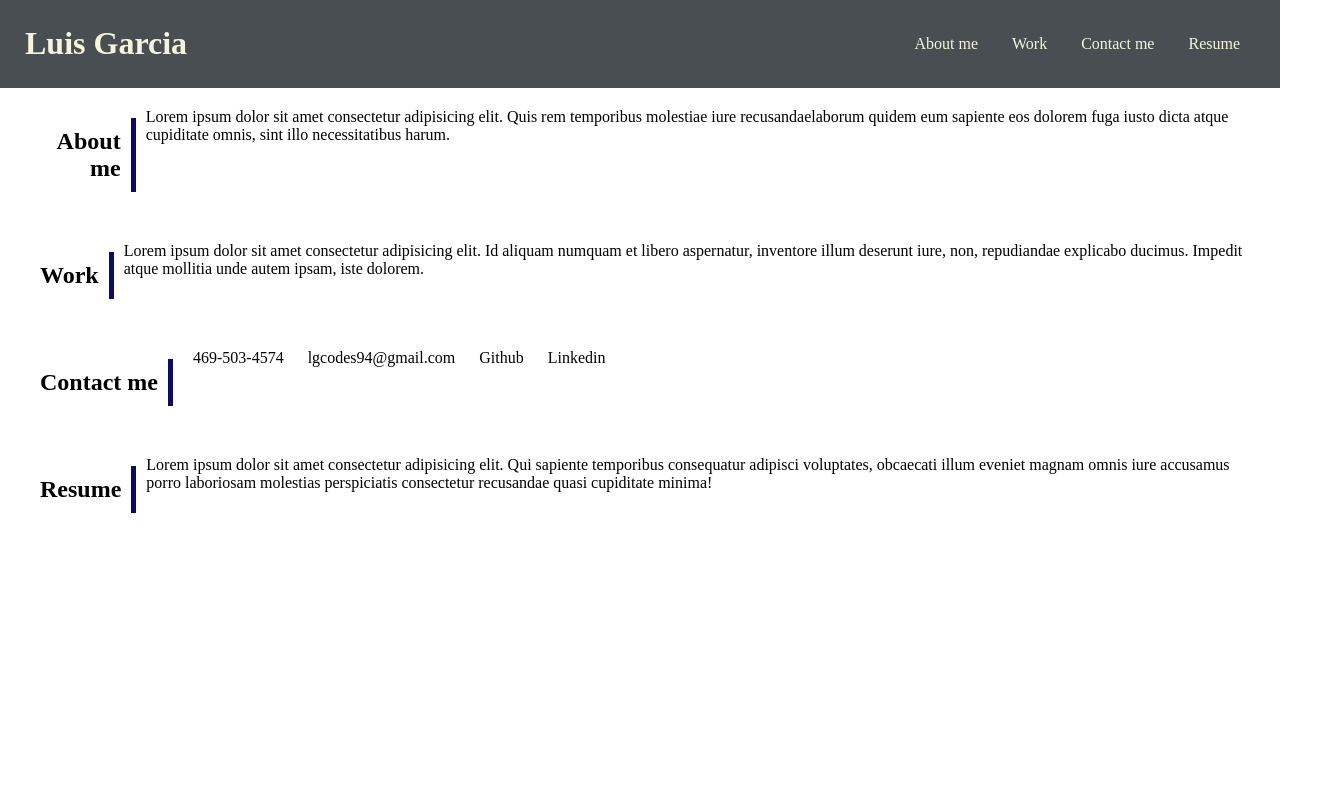
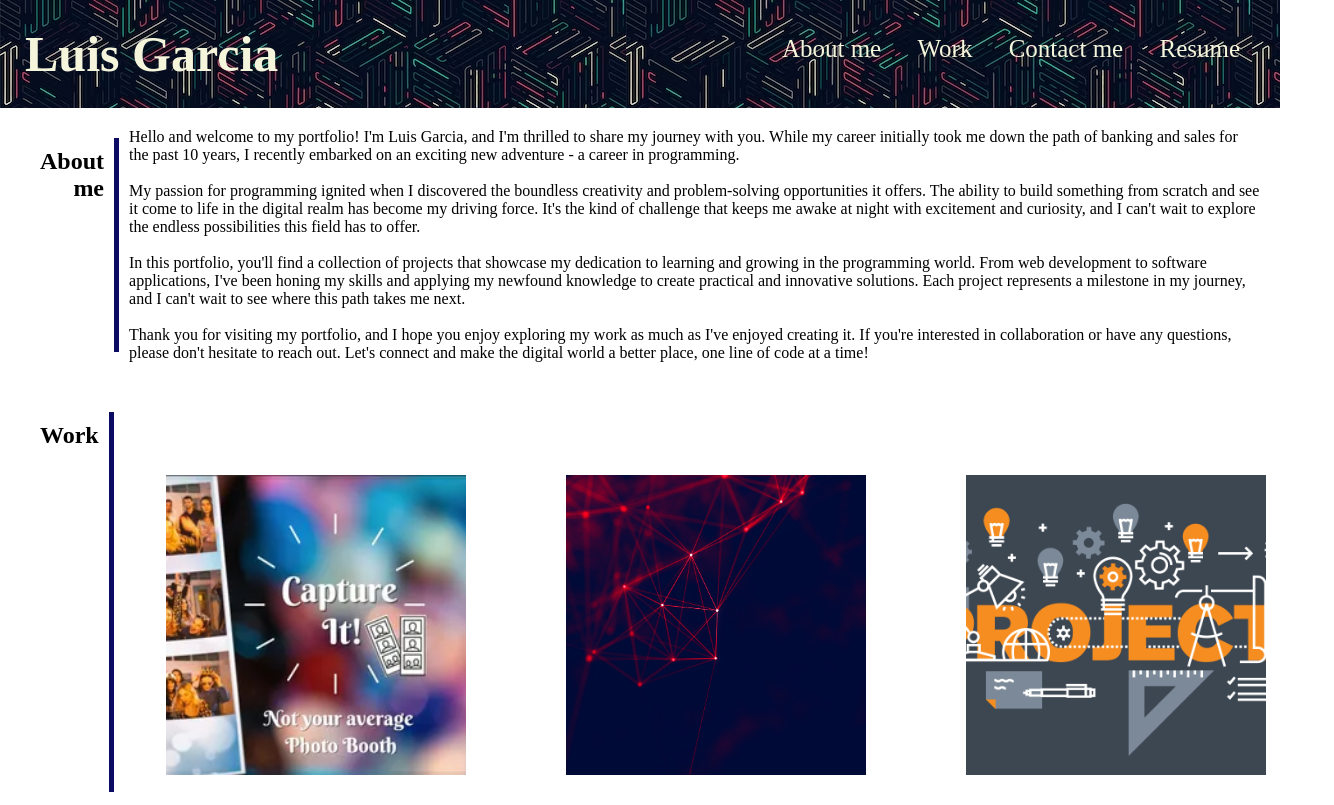
Before and after one commit to LgCodes94/Digital-Chronicles, a plain HTML site: page index.html in a window 1280 px wide. Shown: the top 805 px of the page, 1334 px wide, since content can reach past the window. Drawn offline with Linux system fonts and the light colour scheme.

Commit message:
Added Css style, added navbar and header

```diff
--- /dev/null
+++ b/assets/graphic.css
@@ -0,0 +1,75 @@
+article {
+  display: flex;
+  justify-content: center;
+  align-items: center;
+  min-height: 50vh;
+}
+
+.container {
+  position: relative;
+  width: 400px;
+  display: flex;
+  justify-content: center;
+  flex-wrap: wrap;
+  transform-style: preserve-3d;
+  perspective: 500px;
+  margin: 0px;
+  padding: 0;
+}
+
+.container .box {
+  position: relative;
+  width: 300px;
+  height: 300px;
+  background: black;
+  transition: 0.5s;
+  transform-style: preserve-3d;
+  overflow: hidden;
+  margin-right: 15px;
+  margin-top: 45px;
+}
+
+.container:hover .box {
+  transform: rotateY(25deg);
+}
+
+.container .box:hover~.box {
+  transform: rotateY(-25deg);
+}
+
+.container .box:hover {
+  transform: rotate(0deg) scale(1.5);
+  z-index: 1;
+  box-shadow: 0 25px 40px rgba(0, 0, 0, 0.5);
+}
+
+.container .box .imgBx {
+  position: absolute;
+  top: 0;
+  left: 0;
+  width: 100%;
+  height: 100%;
+}
+
+.container .box .imgBx::before {
+  content: '';
+  position: absolute;
+  top: 0;
+  left: 0;
+  width: 100%;
+  height: 100%;
+  background: linear-gradient(180deg, rgb(129, 84, 201) black);
+  z-index: 1;
+  opacity: 0;
+  transition: 0.5s;
+  mix-blend-mode: multiply;
+}
+
+.container .box .imgBx img {
+  position: absolute;
+  top: 0;
+  left: 0;
+  width: 100%;
+  height: 100%;
+  object-fit: cover;
+}
--- a/assets/style.css
+++ b/assets/style.css
@@ -15,6 +15,7 @@
 
 
 .header {
+  background-image: url('./patterns.png');
   display: flex;
   flex-direction: row;
   justify-content: space-between;
@@ -22,7 +23,9 @@
   background-color: var(--dark);
   margin: 0;
   padding: 25px;
+  font-size: 25px;
 }
+
 
 .navbar li {
   display: inline-block;
@@ -35,13 +38,12 @@ ul {
   margin: 0;
   padding: 0;
   overflow: hidden;
-  background-color: var(--dark);
+
 }
 
 li a {
   display: block;
   padding: 10px 15px;
-  background-color: var(--dark);
   border-left: 1px var(--text);
   color: var(--text);
   text-decoration: none;
@@ -57,7 +59,7 @@ li a:hover {
 }
 
 
-.container {
+.section {
   display: flex;
   float: left;
   color: var(--bodytext);
@@ -78,37 +80,12 @@ li a:hover {
   justify-content: space-between;
   padding: 10px;
   margin-bottom: 0;
+}
+
+@media (max-width: 1231px) {
+  .header {
+    font-size: 1.5rem;
+  }
+
 
 }
-
-/* #body {
-  display: inline-block;
-  font-family: var(--fontFamily);
-  font-size: 15px;
-} */
-
-/* .container,
-#p {
-  display: flex;
-  justify-content: right;
-  flex-wrap: wrap;
-  font-family: var(--fontFamily);
-}
-
-.container,
-#p {
-  display: flex;
-  justify-content: right;
-  flex-wrap: wrap;
-  font-family: var(--fontFamily);
-}
-
-.container,
-#p {
-  display: flex;
-  justify-content: right;
-  flex-wrap: wrap;
-  font-family: var(--fontFamily);
-}
-
-*/
--- a/index.html
+++ b/index.html
@@ -5,6 +5,7 @@
   <meta charset="UTF-8">
   <meta name="viewport" content="width=device-width, initial-scale=1.0">
   <link rel="stylesheet" href="assets/style.css">
+  <link rel="stylesheet" href="assets/graphic.css">
   <title>Portfolio</title>
 </head>
 
@@ -22,29 +23,68 @@
   </header>
   </Section>
 
-  <Section class="container">
+  <Section class="section">
     <aside class="side">
       <h2>About me</h2>
     </aside>
 
     <main id="body">
-      <p>Lorem ipsum dolor sit amet consectetur adipisicing elit. Quis rem temporibus molestiae iure recusandaelaborum
-        quidem eum sapiente eos dolorem fuga iusto dicta atque cupiditate omnis, sint illo necessitatibus harum.</p>
+      <p>Hello and welcome to my portfolio! I'm Luis Garcia, and I'm thrilled to share my journey with you. While my
+        career initially took me down the path of banking and sales for the past 10 years, I recently embarked on an
+        exciting new adventure - a career in programming. </p>
+      <br>
+
+      <p>
+        My passion for programming ignited when I discovered the boundless creativity and problem-solving opportunities
+        it offers. The ability to build something from scratch and see it come to life in the digital realm has become
+        my driving force. It's the kind of challenge that keeps me awake at night with excitement and curiosity, and I
+        can't wait to explore the endless possibilities this field has to offer.
+      </p>
+      <br>
+      <p>In this portfolio, you'll find a collection of projects that showcase my dedication to learning and growing in
+        the programming world. From web development to software applications, I've been honing my skills and applying my
+        newfound knowledge to create practical and innovative solutions. Each project represents a milestone in my
+        journey, and I can't wait to see where this path takes me next.
+      </p>
+      <br>
+      <p>Thank you for visiting my portfolio, and I hope you enjoy exploring my work as much as I've enjoyed creating
+        it.
+        If you're interested in collaboration or have any questions, please don't hesitate to reach out. Let's connect
+        and make the digital world a better place, one line of code at a time!</p>
     </main>
   </section>
 
-  <section class="container">
+  <section class="section">
     <aside class="side">
       <h2>Work</h2>
     </aside>
-    <main id="work">
-      <p>Lorem ipsum dolor sit amet consectetur adipisicing elit. Id aliquam numquam et libero aspernatur, inventore
-        illum deserunt iure, non, repudiandae explicabo ducimus. Impedit atque mollitia unde autem ipsam, iste dolorem.
-      </p>
-    </main>
+    <article>
+      <div class="container">
+        <div class="box">
+          <div class="imgBx">
+            <img src="./assets/cap.png" alt="Company-logo">
+          </div>
+        </div>
+      </div>
+      <div class="container">
+        <div class="box">
+          <div class="imgBx">
+            <img src="./assets/Cyber.png" alt="Cyber">
+          </div>
+        </div>
+      </div>
+      <div class="container">
+        <div class="box">
+          <div class="imgBx">
+            <img src="./assets/project-img.png" alt="project">
+          </div>
+        </div>
+      </div>
+
+    </article>
   </Section>
 
-  <Section class="container">
+  <Section class="section">
     <div>
       <aside class="side">
         <h2>Contact me</h2>
@@ -58,7 +98,7 @@
     </main>
   </Section>
 
-  <section class="container">
+  <section class="section">
     <aside class="side">
       <h2>Resume</h2>
     </aside>
```
Also changed, not shown: assets/Cyber.png (added), assets/cap.png (added), assets/patterns.png (added), assets/project-img.png (added).
